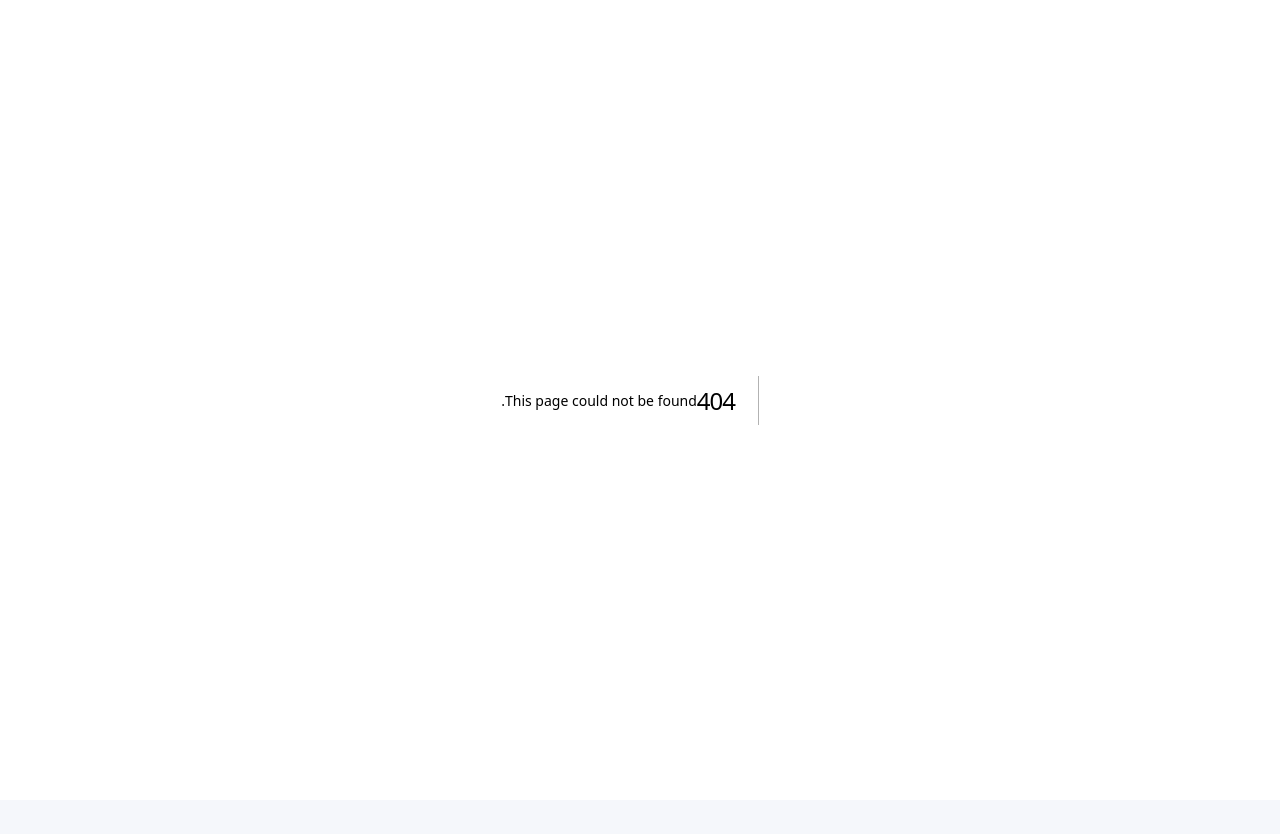
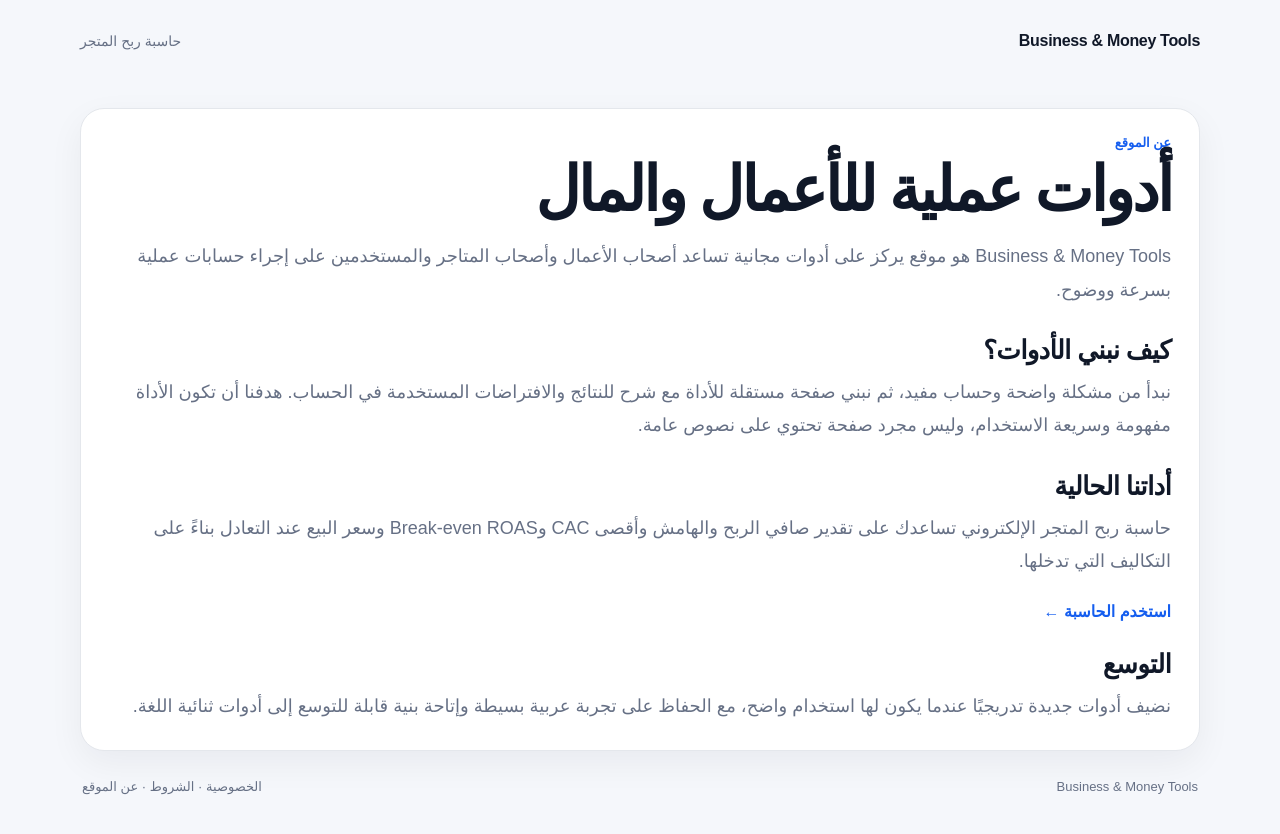
Before and after one commit to aelkhoreiby/business-money-tools, a Next.js app: page /about in a window 1280 px wide. Before the commit this address had no page. Shown: the top 834 px of the page. Before the commit the page ends 800 px from the top, so only its background shows below. Built offline with nearby package versions, Linux system fonts and the light colour scheme.

Commit message:
Create About page for AdSense-ready site

```diff
--- /dev/null
+++ b/app/about/page.tsx
@@ -0,0 +1,59 @@
+import Link from "next/link";
+
+export const metadata = {
+  title: "عن Business & Money Tools",
+  description: "تعرف على Business & Money Tools ومنهجنا في بناء أدوات مالية وتجارية مجانية ومفيدة.",
+};
+
+export default function AboutPage() {
+  return (
+    <main className="page">
+      <nav className="top-nav" aria-label="التنقل الرئيسي">
+        <Link href="/" className="brand">Business &amp; Money Tools</Link>
+        <Link href="/tools/ecommerce-profit-calculator/" className="nav-tool">حاسبة ربح المتجر</Link>
+      </nav>
+
+      <article className="content-card guide">
+        <span className="section-kicker">عن الموقع</span>
+        <h1>أدوات عملية للأعمال والمال</h1>
+        <p>
+          Business &amp; Money Tools هو موقع يركز على أدوات مجانية تساعد أصحاب الأعمال
+          وأصحاب المتاجر والمستخدمين على إجراء حسابات عملية بسرعة ووضوح.
+        </p>
+
+        <h2>كيف نبني الأدوات؟</h2>
+        <p>
+          نبدأ من مشكلة واضحة وحساب مفيد، ثم نبني صفحة مستقلة للأداة مع شرح للنتائج
+          والافتراضات المستخدمة في الحساب. هدفنا أن تكون الأداة مفهومة وسريعة الاستخدام،
+          وليس مجرد صفحة تحتوي على نصوص عامة.
+        </p>
+
+        <h2>أداتنا الحالية</h2>
+        <p>
+          حاسبة ربح المتجر الإلكتروني تساعدك على تقدير صافي الربح والهامش وأقصى CAC
+          وBreak-even ROAS وسعر البيع عند التعادل بناءً على التكاليف التي تدخلها.
+        </p>
+        <Link href="/tools/ecommerce-profit-calculator/" className="guide-cta">استخدم الحاسبة ←</Link>
+
+        <h2>التوسع</h2>
+        <p>
+          نضيف أدوات جديدة تدريجيًا عندما يكون لها استخدام واضح، مع الحفاظ على تجربة
+          عربية بسيطة وإتاحة بنية قابلة للتوسع إلى أدوات ثنائية اللغة.
+        </p>
+      </article>
+
+      <Footer />
+    </main>
+  );
+}
+
+function Footer() {
+  return (
+    <footer className="site-footer">
+      <span>Business &amp; Money Tools</span>
+      <span>
+        <Link href="/privacy/">الخصوصية</Link> · <Link href="/terms/">الشروط</Link> · <Link href="/about/">عن الموقع</Link>
+      </span>
+    </footer>
+  );
+}
```
